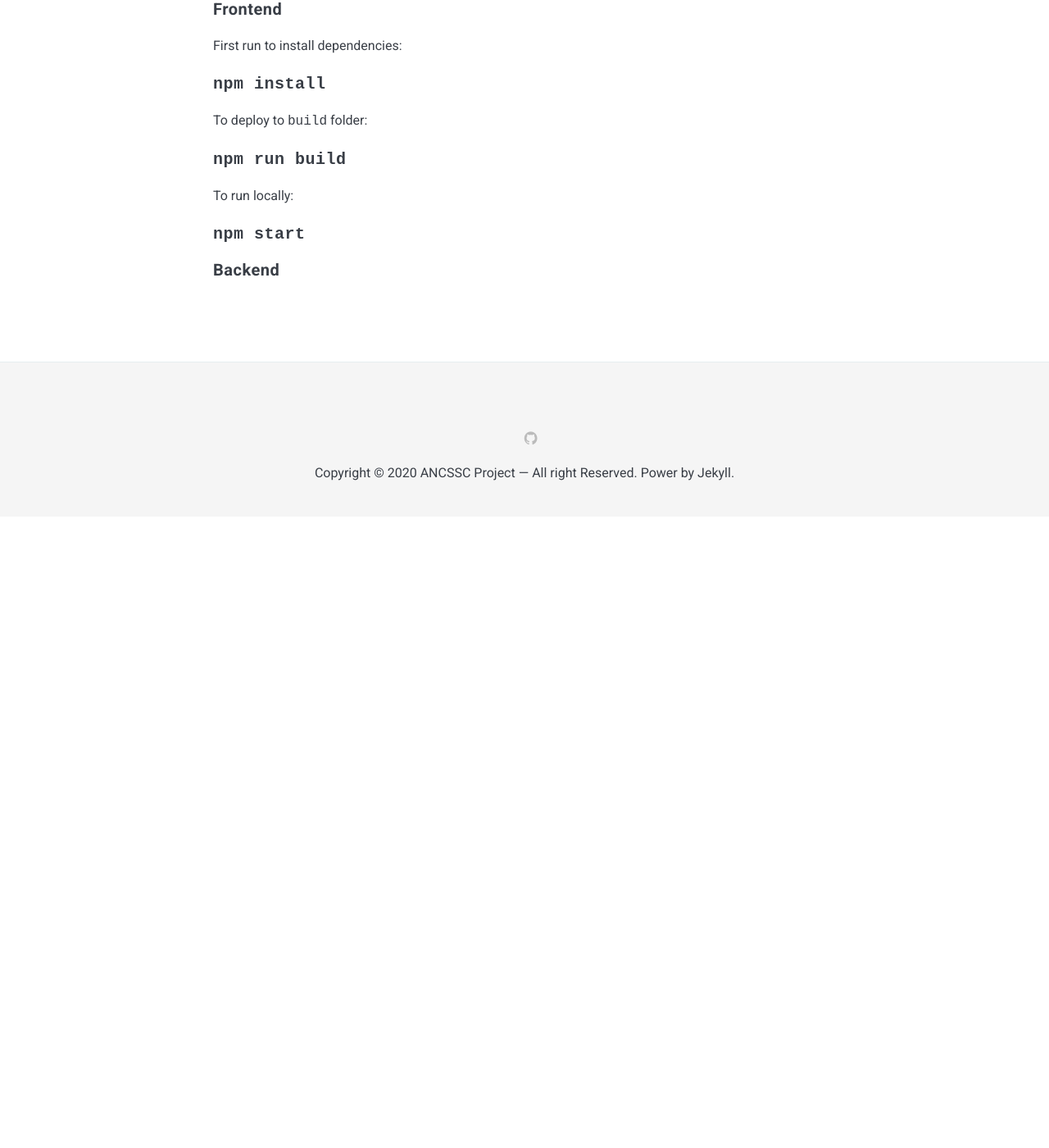
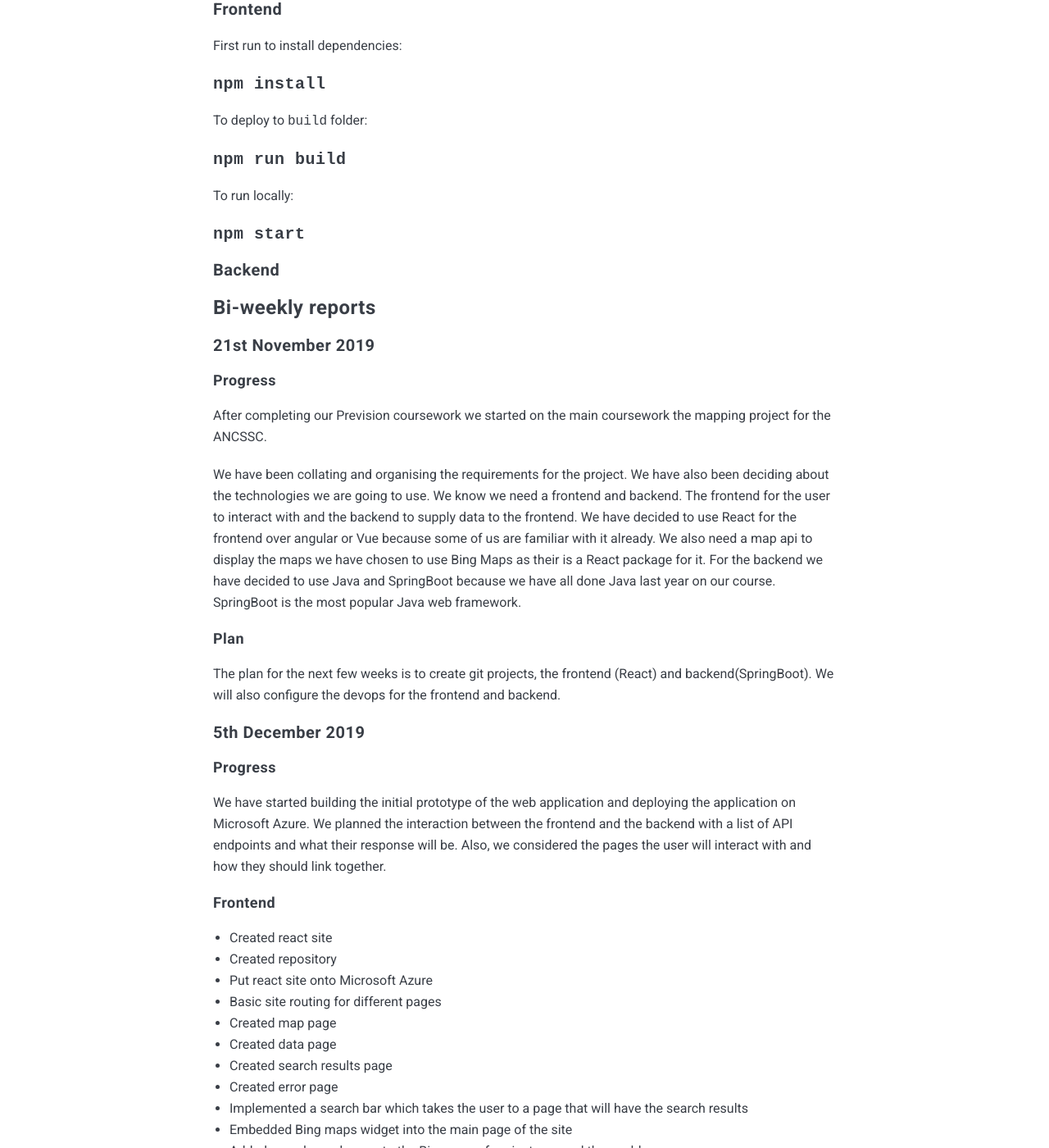
Before and after one commit to UCL-COMP0016-Team37/ProjectWebsite, a Jekyll site: the page built from _pages/6_appendencies.md, in a window 1280 px wide and 1400 px high, scrolled down 460 px. Shown: the whole window at 82% size. Built offline with Jekyll 4.4.1, drawn with Linux system fonts in a browser that asks for light colours; nearby versions of some CDN libraries; before the commit the page ends 1090 px from its top, so only the background shows below that; some of the changed text lies outside the part shown.

Commit message:
Added bi-weekly reports

```diff
--- a/_pages/6_appendencies.md
+++ b/_pages/6_appendencies.md
@@ -19,3 +19,53 @@ To run locally:
 
 
 #### Backend
+
+### Bi-weekly reports
+
+#### 21st November 2019
+##### Progress
+
+After completing our Prevision coursework we started on the main coursework the mapping project for the ANCSSC.
+
+We have been collating and organising the requirements for the project. We have also been deciding about the technologies we are going to use. We know we need a frontend and backend. The frontend for the user to interact with and the backend to supply data to the frontend. We have decided to use React for the frontend over angular or Vue because some of us are familiar with it already. We also need a map api to display the maps we have chosen to use Bing Maps as their is a React package for it. For the backend we have decided to use Java and SpringBoot because we have all done Java last year on our course. SpringBoot is the most popular Java web framework.
+
+##### Plan
+The plan for the next few weeks is to create git projects, the frontend (React) and backend(SpringBoot). We will also configure the devops for the frontend and backend.
+
+#### 5th December 2019
+
+##### Progress
+We have started building the initial prototype of the web application and deploying the application on Microsoft Azure. We planned the interaction between the frontend and the backend with a list of API endpoints and what their response will be. Also, we considered the pages the user will interact with and how they should link together.
+
+##### Frontend
+
+* Created react site
+* Created repository
+* Put react site onto Microsoft Azure
+* Basic site routing for different pages
+* Created map page
+* Created data page
+* Created search results page
+* Created error page
+* Implemented a search bar which takes the user to a page that will have the search results
+* Embedded Bing maps widget into the main page of the site
+* Added sample markers onto the Bing map of projects around the world
+
+##### Backend
+* Created java spring boot web server
+* Created repository
+* Put web server onto Microsoft Azure
+* Dev ops
+* Made API docs
+
+###### Project Website
+* Chosen template using Jekyll
+* Uploaded Jekyll template to web server
+
+###### Plan
+* Create backend API to access data
+* Integrate backend API with frontend
+* Add search functionality
+* Add search filters
+* Start creating project website with progress so far
+* Add more modes to the map
```
Also changed, not shown: 1 other file.
